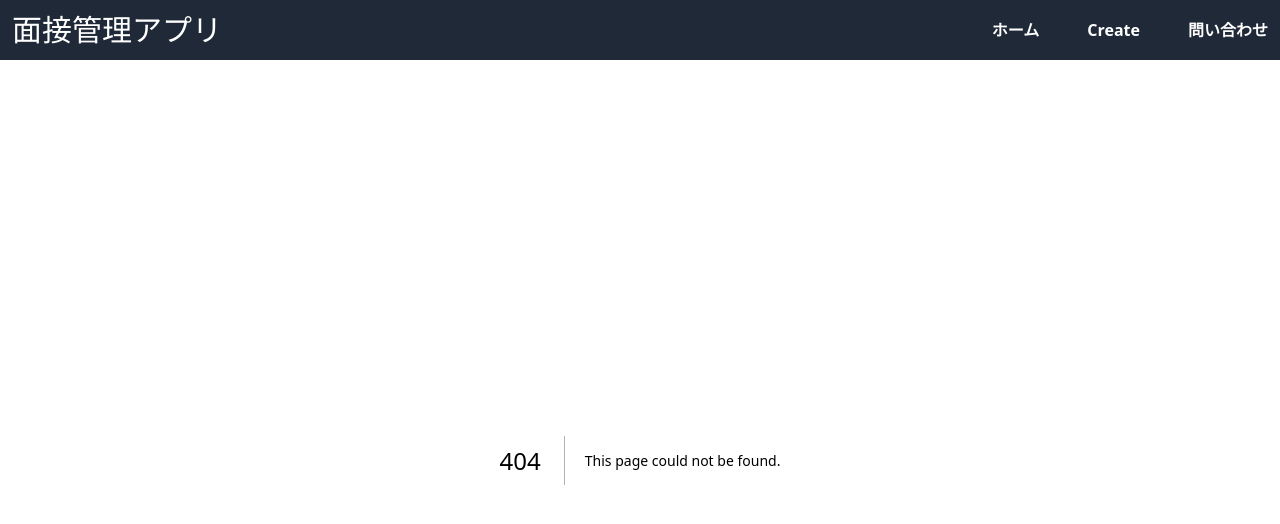
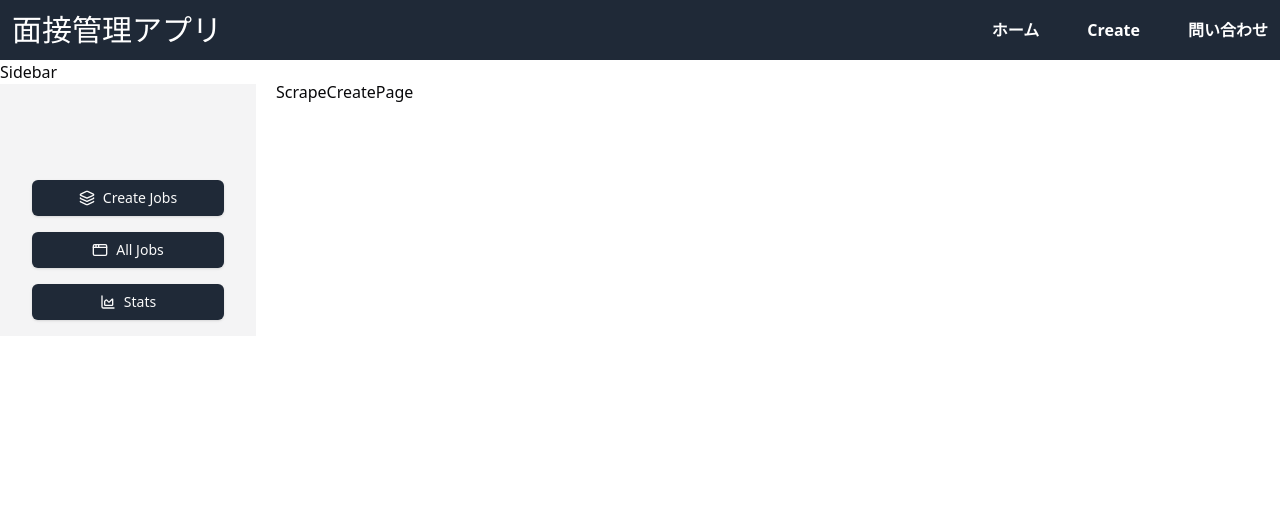
Before and after one commit to ajdjaiuoapooiad/next-port5-frontend-pageRouter, a Next.js app: page /scrape-createPosts in a window 1280 px wide. Before the commit this address had no page. Shown: the top 524 px of the page. Built offline with nearby package versions, Linux system fonts and the light colour scheme.

Commit message:
scrapePage 追加

```diff
--- /dev/null
+++ b/src/pages/scrape-createPosts/index.tsx
@@ -0,0 +1,22 @@
+import Sidebar from '@/components/Sidebar'
+import React from 'react'
+
+const ScrapeCreatePage = () => {
+  return (
+    <div className='grid grid-cols-5'>
+        <div className='col-span-1'>
+          <Sidebar />
+        </div>
+
+        <div className='col-span-4 p-5'>
+          <div className="grid grid-cols-3">
+            <h1>ScrapeCreatePage</h1>
+          </div>
+        </div>
+    </div>
+
+
+  )
+}
+
+export default ScrapeCreatePage
--- /dev/null
+++ b/src/pages/scrape-posts/index.tsx
@@ -0,0 +1,20 @@
+import Sidebar from '@/components/Sidebar'
+import React from 'react'
+
+const ScrapePostsList = () => {
+  return (
+    <div className='grid grid-cols-5'>
+        <div className='col-span-1'>
+          <Sidebar />
+        </div>
+
+        <div className='col-span-4 p-5'>
+          <div className="grid grid-cols-3">
+            <h1>ScrapeCreatePage</h1>
+          </div>
+        </div>
+    </div>
+  )
+}
+
+export default ScrapePostsList
```
